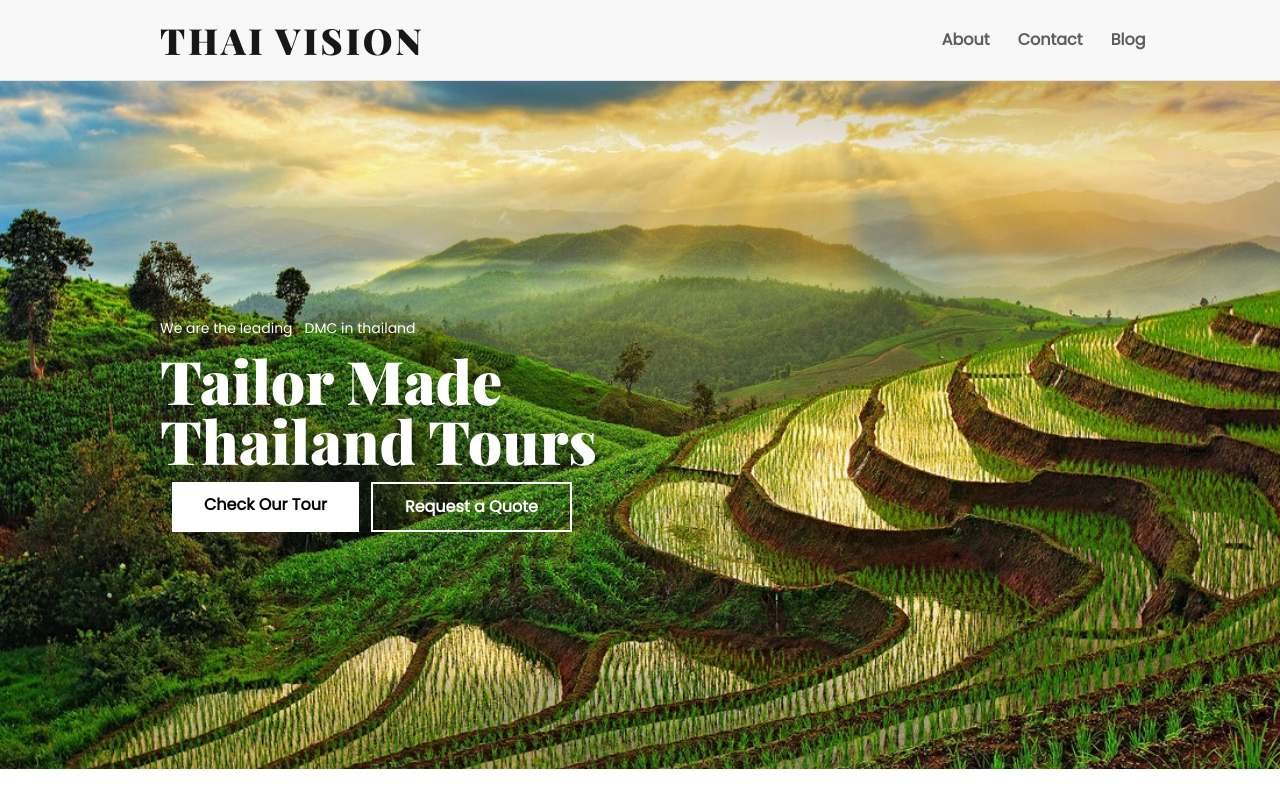
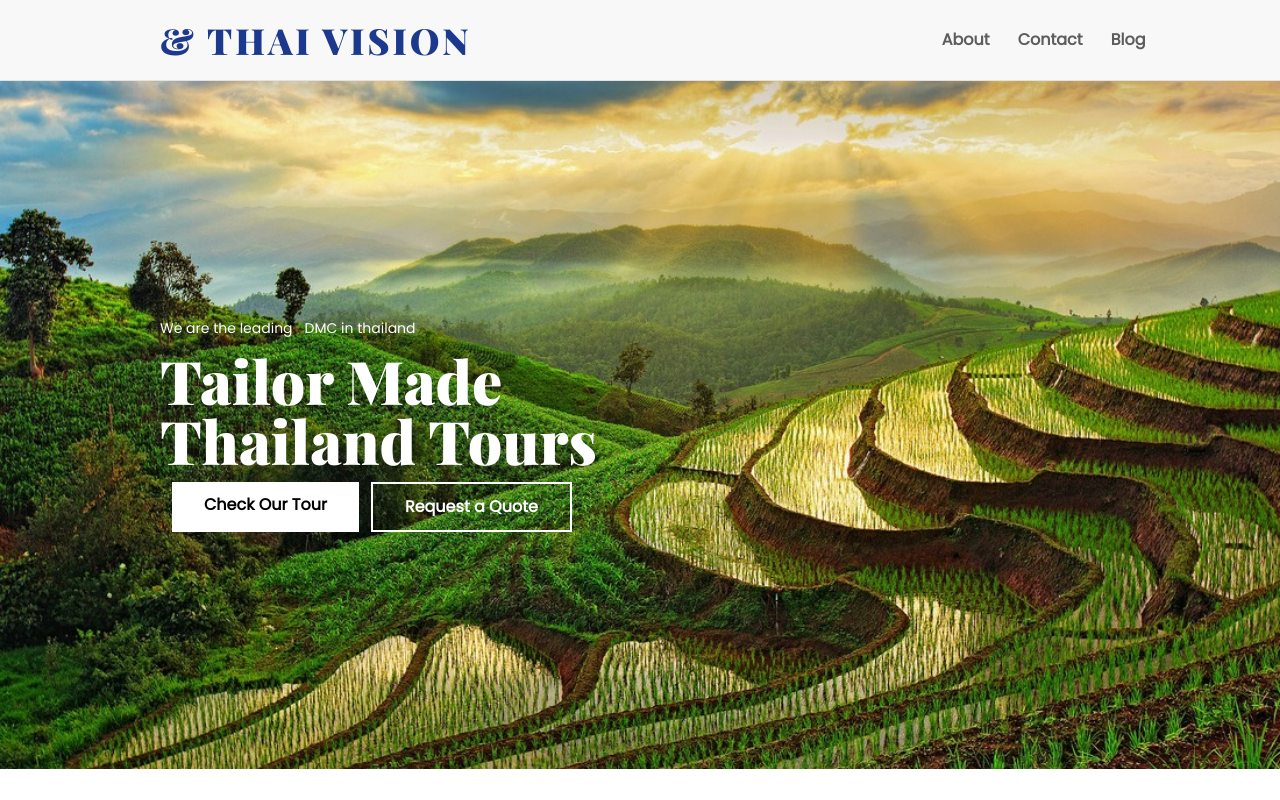
Before and after one commit to gokulkrishnakb/thai-vision, a Next.js app in the folder frontend/: page / in a window 1280 px wide. Shown: the top 800 px of the page. Built offline with nearby package versions, Linux system fonts and the light colour scheme.

Commit message:
added style to company name

```diff
--- a/frontend/src/components/shared/footer.tsx
+++ b/frontend/src/components/shared/footer.tsx
@@ -11,14 +11,16 @@ export default function Footer() {
         {/* Column 1 - Logo + Address */}
         <div className="col-span-2 mb-3">
            <div className='flex items-center mb-3 '>
-                <Image
+                {/* <Image
                   src="/logo.webp" // 👈 replace with your logo file in public/
                   alt="Company Logo"
                   width={40}
                   height={40}
                   className="mr-2 rounded-full object-cover"
                 />
-              <h2 className="text-2xl font-bold text-white">Thai Vision</h2>
+              <h2 className="text-2xl font-bold text-white">Thai Vision</h2> */}
+                            <h6 className=" text-xl text-white ms-5">&<span className='ms-3'>THAI VISION</span></h6>
+
            </div>
           <p className="text-md text-gray-600 leading-6 ms-13">
             Thai Vision Holidays <br />
--- a/frontend/src/components/shared/header.tsx
+++ b/frontend/src/components/shared/header.tsx
@@ -14,10 +14,10 @@ const HeaderComponent = () => {
                                height={40}
                                className="mr-2 rounded-full object-cover"
                              /> */}
-{/*             <h6 className="brand-title text-blue-900">& THAI VISION</h6>
- */}
-              <h6 className="brand-title">THAI VISION</h6>
-              <div className="lg:hidden block">
+             <h6 className="brand-title text-blue-900">& THAI VISION</h6>
+
+{/*               <h6 className="brand-title">THAI VISION</h6>
+ */}              <div className="lg:hidden block">
               <svg
                 xmlns="http://www.w3.org/2000/svg"
                 width={24}
```
